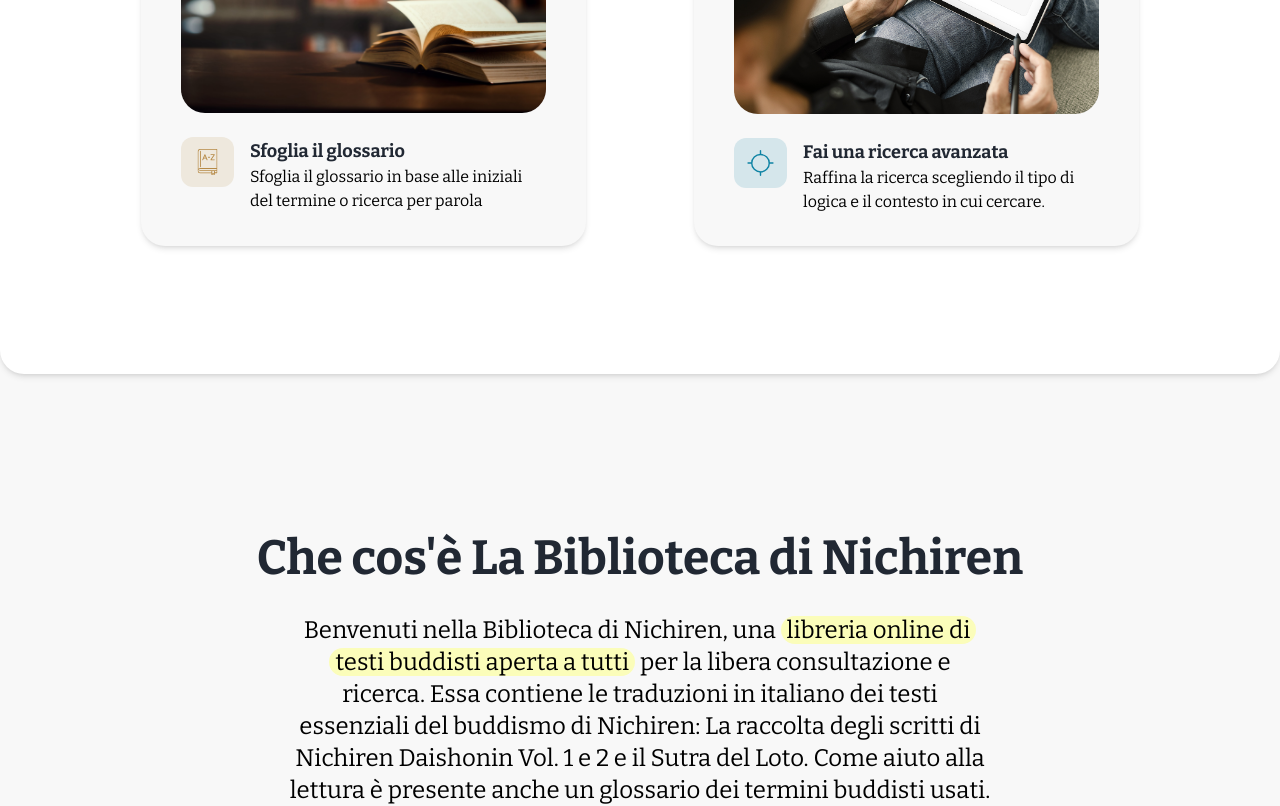
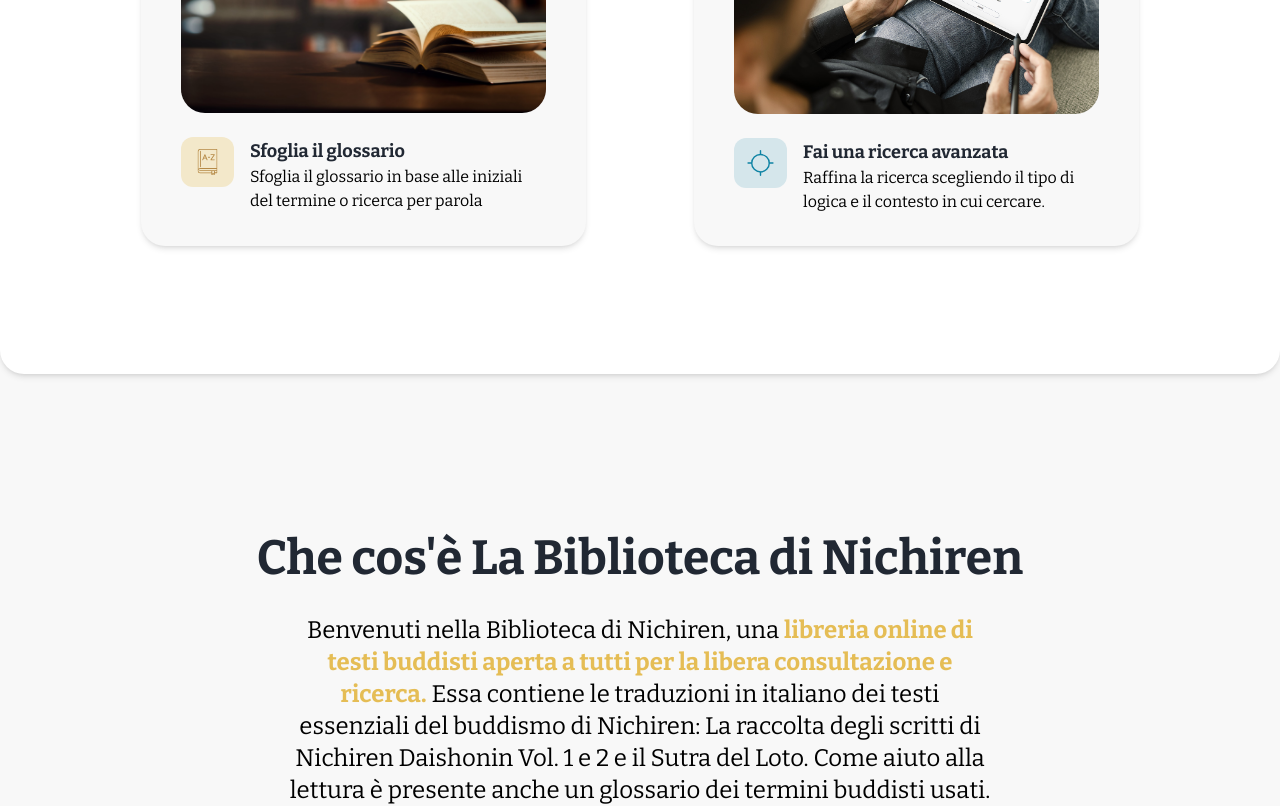
Before and after one commit to upalatucci/biblioteca-nextjs, a Next.js app: page / in a window 1280 px wide. Shown: the part 1940-2746 px from the top of the page. Built offline with nearby package versions, Linux system fonts and the light colour scheme.

Commit message:
fix minor

```diff
--- a/pages/index.tsx
+++ b/pages/index.tsx
@@ -160,7 +160,7 @@ export default function Home() {
                   </div>
                   <div>
                     <div className="font-serif flex flex-row justify-start item-start text-left pt-6 pb-8 ">
-                      <span className="flex item-center justify-center min-w-[50px] h-[50px] p-3 mr-4 z-10 ico-in-square rounded-xl bg-[#EEE8DD] ">
+                      <span className="flex item-center justify-center min-w-[50px] h-[50px] p-3 mr-4 z-10 ico-in-square rounded-xl bg-[#F3E8CA] ">
                         <Image
                           className=""
                           src={GlossaryIcon}
@@ -232,9 +232,9 @@ export default function Home() {
               Che cos&apos;è La Biblioteca di Nichiren
             </h2>
             <p className="text-2xl font-serif text-center mx-4 md:mx-32 lg:mx-64">
-              Benvenuti nella Biblioteca di Nichiren, una <mark>libreria online di
-              testi buddisti aperta a tutti</mark> per la libera consultazione e
-              ricerca. Essa contiene le traduzioni in italiano dei testi
+              Benvenuti nella Biblioteca di Nichiren, una <span className="mark">libreria online di
+              testi buddisti aperta a tutti per la libera consultazione e
+              ricerca.</span> Essa contiene le traduzioni in italiano dei testi
               essenziali del buddismo di Nichiren: La raccolta degli scritti di
               Nichiren Daishonin Vol. 1 e 2 e il Sutra del Loto. Come aiuto alla
               lettura è presente anche un glossario dei termini buddisti usati.
--- a/styles/globals.scss
+++ b/styles/globals.scss
@@ -288,11 +288,18 @@ input[type="checkbox"]:disabled {
 main .wp-block-image img {
   margin: 50px 0 50px;
 }
-.home mark {
+mark {
+    scroll-margin-top: 100px;
+    background-color: #F3E8CA;
     border-radius: 17px;
     padding: 0 6px;
     box-decoration-break: clone;
     -webkit-box-decoration-break: clone;
+}
+.home span.mark {
+    color: #E5BD55;
+    font-weight: 700;
+    background-color: transparent;
 }
 
 @media screen and (max-width: 767px) {
```
Also changed, not shown: public/ricerca-avanzata-scritti-daishonin.jpg.
